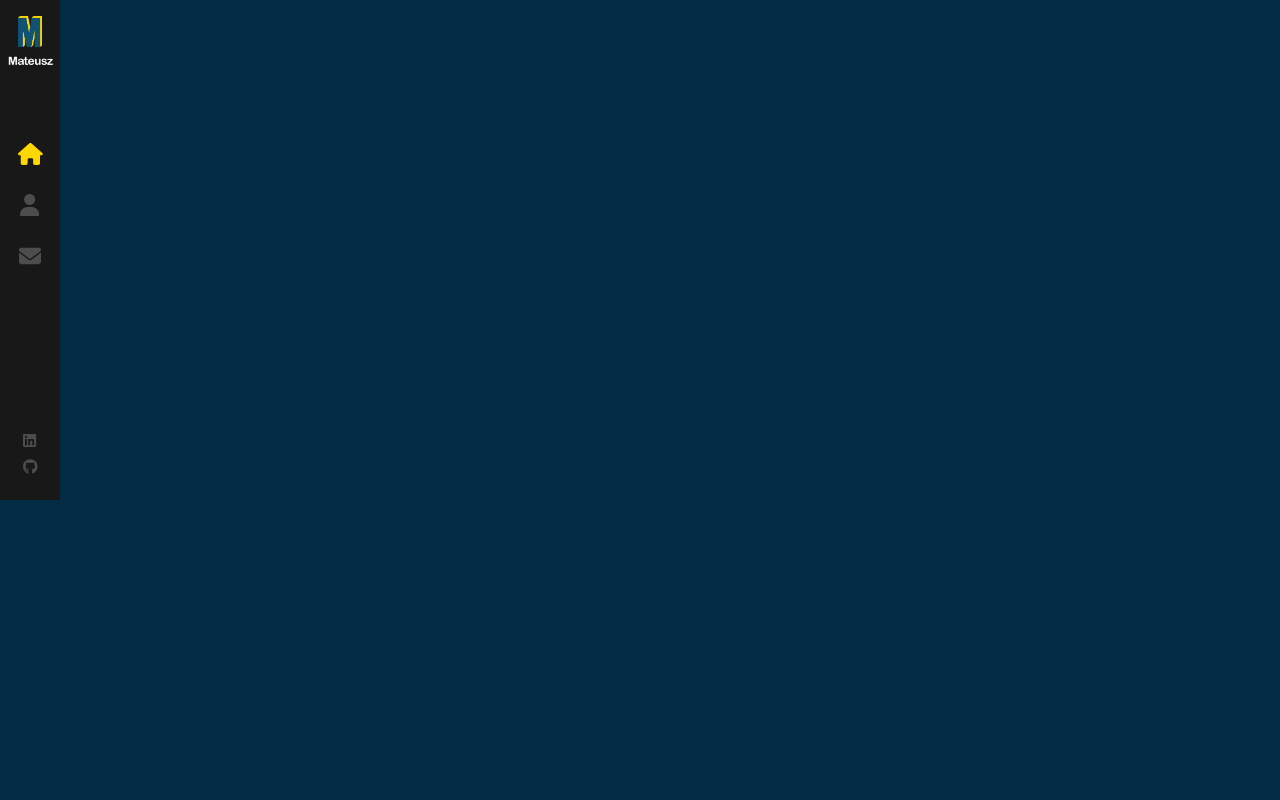
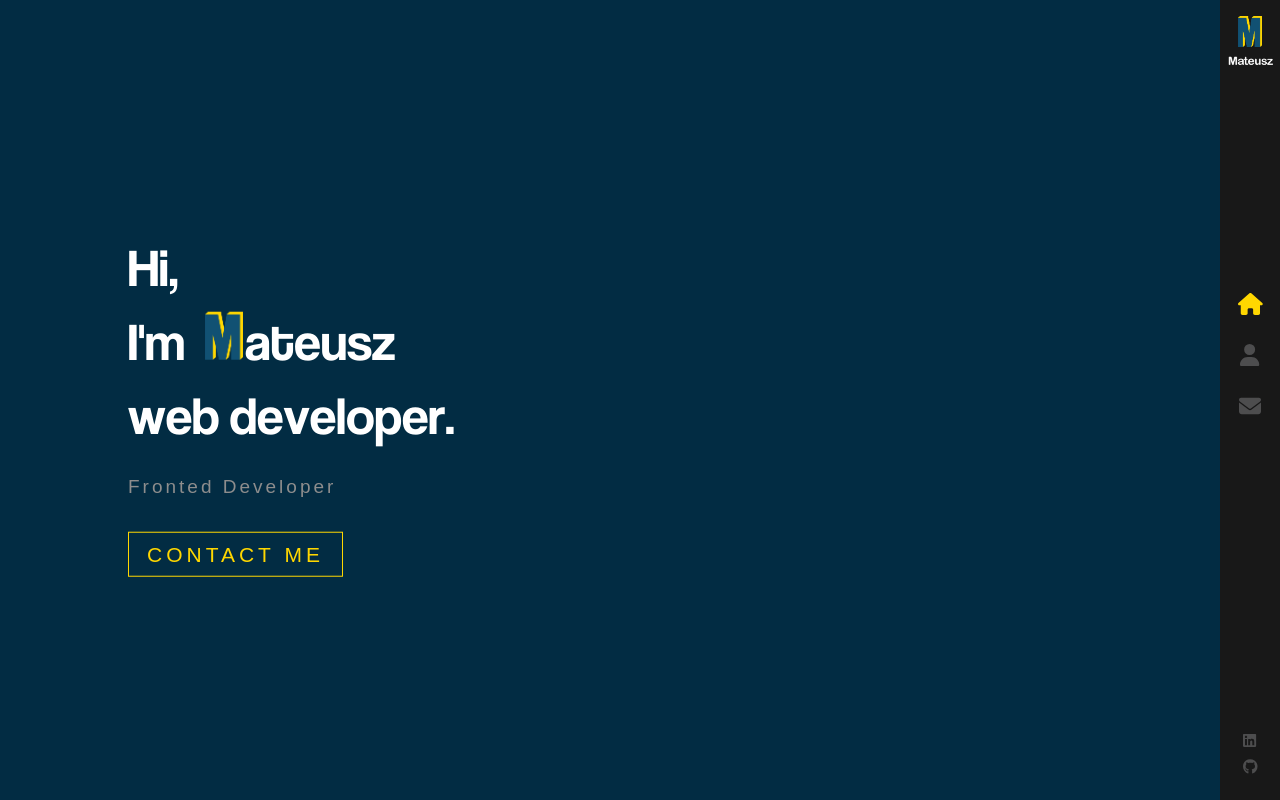
Before and after one commit to MeloonDev/my-first-portfolio, a React (Create React App) app: page / in a window 1280 px wide. Built offline with nearby package versions, Linux system fonts and the light colour scheme.

Commit message:
Build Home Page

```diff
--- a/src/App.js
+++ b/src/App.js
@@ -2,12 +2,14 @@
 import { Routes, Route } from "react-router-dom";
 
 import Layout from "./components/Layout/Layout";
-
+import Home from "./components/Home/Home";
 function App() {
   return (
     <>
       <Routes>
-        <Route path="/" element={<Layout />} />
+        <Route path="/" element={<Layout />}>
+          <Route index element={<Home />} />
+        </Route>
       </Routes>
     </>
   );
--- /dev/null
+++ b/src/components/AnimatedLetters/AnimatedLetters.js
@@ -0,0 +1,19 @@
+import React from "react";
+
+import "./AnimatedLetters.scss";
+
+function AnimatedLetters({ letterClass, lettersArray, index }) {
+  return (
+    <span>
+      {lettersArray.map((char, i) => {
+        return (
+          <span key={char + i} className={`${letterClass} _${i + index}`}>
+            {char}
+          </span>
+        );
+      })}
+    </span>
+  );
+}
+
+export default AnimatedLetters;
--- /dev/null
+++ b/src/components/AnimatedLetters/AnimatedLetters.scss
@@ -0,0 +1,23 @@
+.text-animate {
+  display: inline-block;
+  opacity: 0;
+  animation: bounceIn 1s 1s;
+  animation-fill-mode: forwards;
+  min-width: 10px;
+}
+.text-animate-hover {
+  min-width: 10px;
+  display: inline-block;
+  animation-fill-mode: both;
+  transition: 0.5s;
+  cursor: default;
+  &:hover {
+    animation: rubberBand 0.5s;
+    color: #ffd700;
+  }
+}
+@for $i from 1 through 35 {
+  .text-animate._#{$i} {
+    animation-delay: #{$i / 10}s;
+  }
+}
--- /dev/null
+++ b/src/components/Home/Home.js
@@ -0,0 +1,65 @@
+import React, { useEffect, useState } from "react";
+
+import "./Home.scss";
+import LogoTitle from "../../assets/images/logo-s.png";
+import { Link } from "react-router-dom";
+import AnimatedLetters from "../AnimatedLetters/AnimatedLetters";
+
+function Home() {
+  const [letterClass, setLetterClass] = useState("text-animate");
+  const nameArray = ["a", "t", "e", "u", "s", "z"];
+  const jobArray = [
+    "w",
+    "e",
+    "b",
+    " ",
+    "d",
+    "e",
+    "v",
+    "e",
+    "l",
+    "o",
+    "p",
+    "e",
+    "r",
+    ".",
+  ];
+
+  useEffect(() => {
+    setTimeout(() => {
+      setLetterClass("text-animate-hover");
+    }, 4000);
+  }, []);
+
+  return (
+    <div className="container home-page">
+      <div className="text-zone">
+        <h1>
+          <span className={letterClass}>H</span>
+          <span className={`${letterClass} _12`}>i,</span>
+          <br />
+          <span className={`${letterClass} _13`}>I</span>
+          <span className={`${letterClass} _14`}>'m</span>
+          <img src={LogoTitle} alt="developer" />
+          <AnimatedLetters
+            letterClass={letterClass}
+            lettersArray={nameArray}
+            index={15}
+          />
+          <br />
+          <AnimatedLetters
+            letterClass={letterClass}
+            lettersArray={jobArray}
+            index={22}
+          />
+        </h1>
+        <h2>Fronted Developer</h2>
+        <Link to="/contact" className="flat-button">
+          CONTACT ME
+        </Link>
+      </div>
+    </div>
+  );
+}
+
+export default Home;
--- /dev/null
+++ b/src/components/Home/Home.scss
@@ -0,0 +1,58 @@
+.home-page {
+  .text-zone {
+    position: absolute;
+    left: 10%;
+    top: 50%;
+    transform: translateY(-50%);
+    width: 40%;
+    max-height: 90%;
+  }
+
+  h1 {
+    color: white;
+    font-size: 53px;
+    margin: 0;
+    font-family: "Coolvetica";
+    font-weight: 400;
+
+    img {
+      width: 38px;
+      height: auto;
+      margin-left: 20px;
+      margin-right: 2px;
+      opacity: 0;
+      animation: rollIn 0.3s linear both;
+      animation-delay: 1.4s;
+    }
+  }
+
+  h2 {
+    color: #8d8d8d;
+    margin-top: 20px;
+    margin-bottom: 40px;
+    font-weight: 400;
+    font-size: 19px;
+    font-family: sans-serif;
+    letter-spacing: 3px;
+    animation: fadeIn 1s 1.8s backwards;
+  }
+
+  .flat-button {
+    padding: 10px 18px;
+    border: 1px solid #ffd700;
+    color: #ffd700;
+    font-size: 21px;
+    font-weight: 400;
+    letter-spacing: 4px;
+    font-family: sans-serif;
+    text-decoration: none;
+    animation: fadeIn 1s 1.8s backwards;
+    white-space: nowrap;
+    transition: 0.3s;
+
+    &:hover {
+      background: #ffd700;
+      color: #022c43;
+    }
+  }
+}
--- a/src/components/Layout/Layout.js
+++ b/src/components/Layout/Layout.js
@@ -2,12 +2,16 @@
 import "./Layout.scss";
 
 import Sidebar from "../Sidebar/Sidebar";
+import { Outlet } from "react-router-dom";
 
 function Layout() {
   return (
-    <>
+    <div className="App">
       <Sidebar />
-    </>
+      <div className="page">
+        <Outlet />
+      </div>
+    </div>
   );
 }
 
--- a/src/components/Layout/Layout.scss
+++ b/src/components/Layout/Layout.scss
@@ -0,0 +1,20 @@
+.page {
+  width: 100%;
+  height: 100%;
+  position: absolute;
+}
+
+.container {
+  width: 100%;
+  will-change: contents;
+  height: 90%;
+  min-height: 566px;
+  position: absolute;
+  opacity: 0;
+  top: 5%;
+  margin: 0 auto;
+  z-index: 1;
+  transform-style: preserve-3d;
+  animation: fadeIn 1s forwards;
+  animation-delay: 1s;
+}
--- a/src/components/Sidebar/Sidebar.js
+++ b/src/components/Sidebar/Sidebar.js
@@ -27,12 +27,16 @@
       </nav>
       <ul>
         <li>
-          <a target="_blank" rel="noreferrer" href="">
+          <a target="_blank" rel="noreferrer" href="https://www.linkedin.com/">
             <FontAwesomeIcon icon={faLinkedin} color="#4d4d4e" />
           </a>
         </li>
         <li>
-          <a target="_blank" rel="noreferrer" href="">
+          <a
+            target="_blank"
+            rel="noreferrer"
+            href="https://github.com/MeloonDev"
+          >
             <FontAwesomeIcon icon={faGithub} color="#4d4d4e" />
           </a>
         </li>
--- a/src/components/Sidebar/Sidebar.scss
+++ b/src/components/Sidebar/Sidebar.scss
@@ -3,8 +3,10 @@
   width: 60px;
   position: absolute;
   top: 0;
+  right: 0;
   z-index: 3;
   min-height: 500px;
+  height: 100%;
 
   .logo {
     display: block;
```
Also changed, not shown: 4 other files (tests, documents, lock files or other folders).
